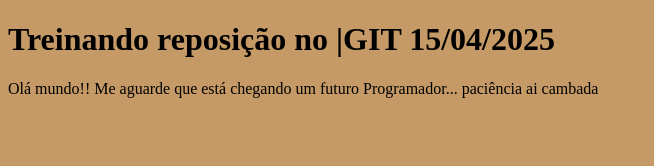
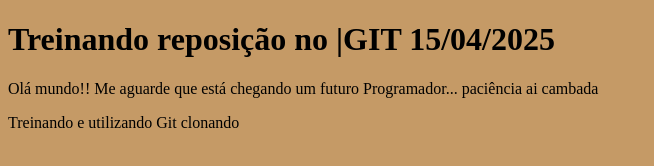
Before and after one commit to joaobatistaleoncampos/pastagit15, a plain HTML site: page index.html in a window 1280 px wide. Shown: the whole page, without its empty margins (0-654 px from the left). Drawn offline with Linux system fonts and the light colour scheme.

Commit message:
fiz um paragrafo no index

```diff
--- a/index.html
+++ b/index.html
@@ -10,5 +10,6 @@
 <body>
     <h1>Treinando reposição no |GIT 15/04/2025</h1>
     <p> Olá mundo!! Me aguarde que está chegando um futuro Programador... paciência ai cambada</p>
+    <p> Treinando e utilizando Git clonando</p>
 </body>
 </html>
```
